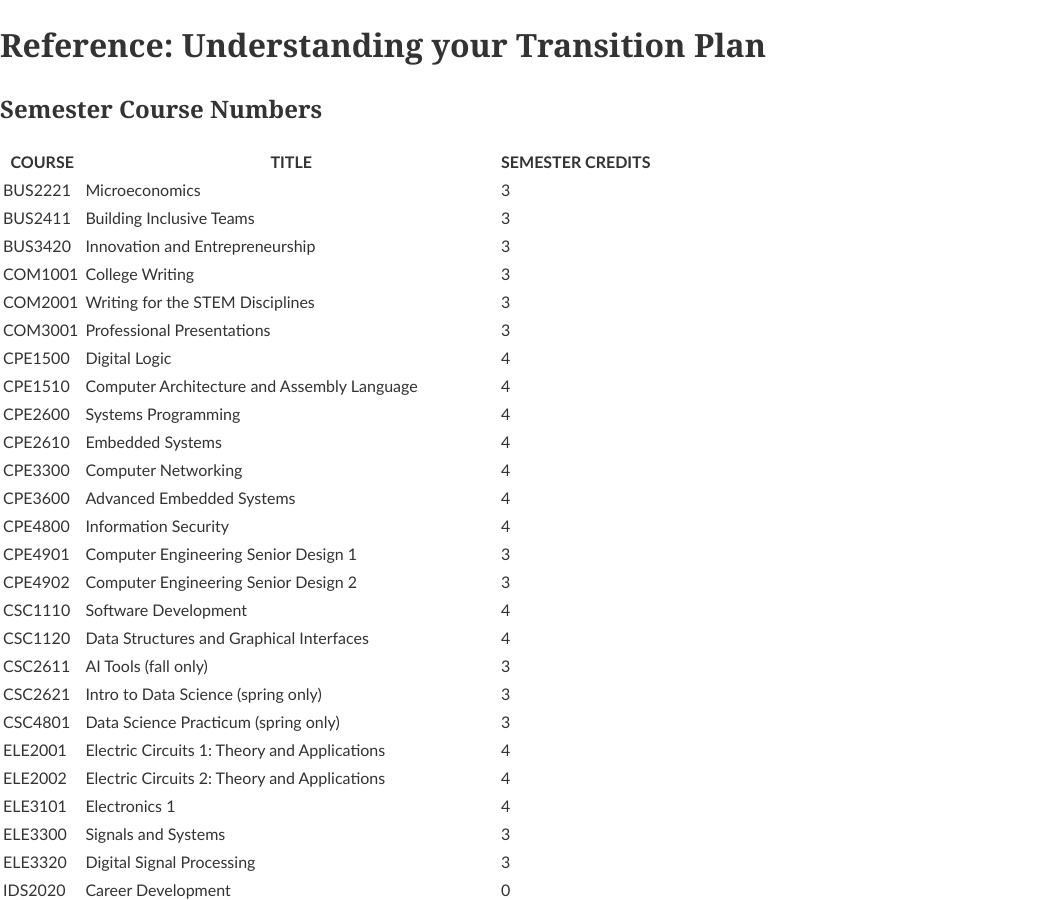
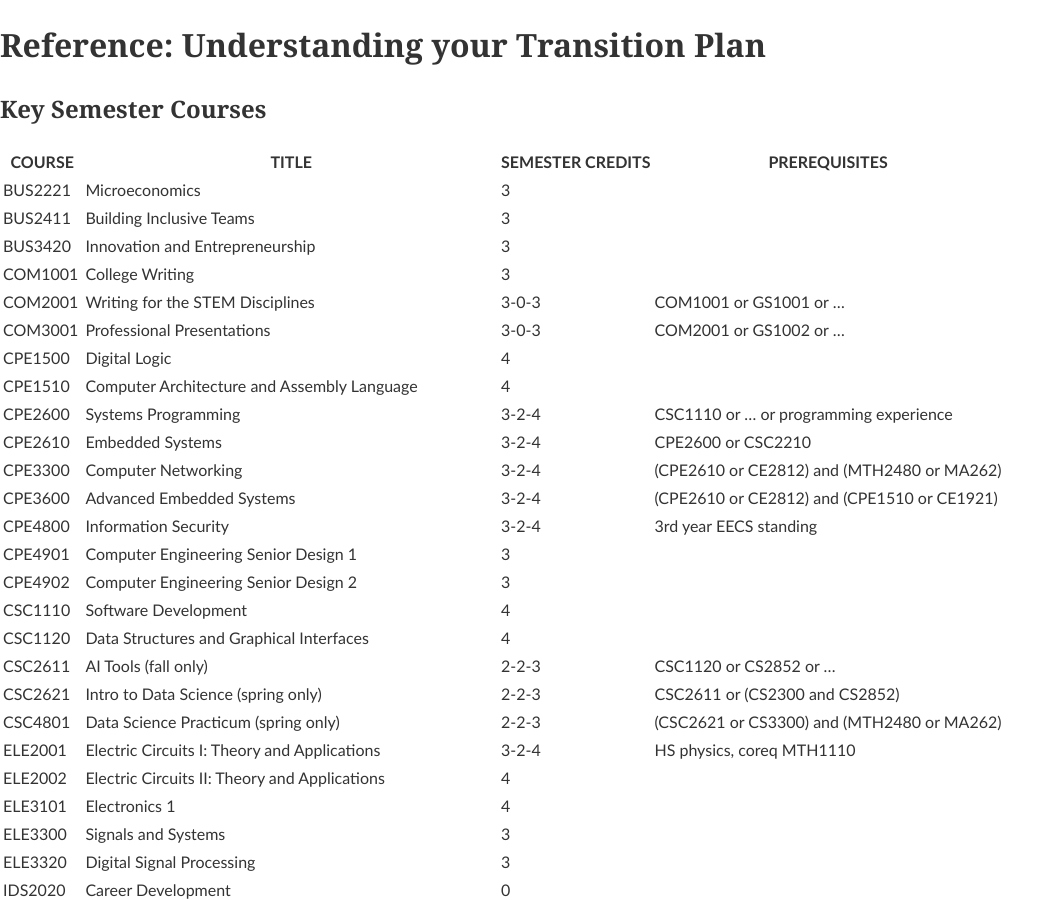
Before and after one commit to edurant/edurant.github.io, a Jekyll site: the page built from advising/semester-transition-ref.md, in a window 1280 px wide and 900 px high. Shown: the whole window, without its empty margins (0-1064 px from the left). Built offline with Jekyll 4.4.1, drawn with Linux system fonts in a browser that asks for light colours.

Commit message:
transition plan updates/corrections/details

```diff
--- a/advising/semester-transition-ref.md
+++ b/advising/semester-transition-ref.md
@@ -2,32 +2,32 @@
 title: "Reference: Understanding your Transition Plan"
 ---
 
-# Semester Course Numbers
+# Key Semester Courses
 
-COURSE | TITLE | SEMESTER CREDITS
--- | -- | --
+COURSE | TITLE | SEMESTER CREDITS | PREREQUISITES
+-- | -- | -- | --
 BUS2221 | Microeconomics | 3
 BUS2411 | Building Inclusive Teams | 3
 BUS3420 | Innovation and Entrepreneurship | 3
 COM1001 | College Writing | 3
-COM2001 | Writing for the STEM Disciplines | 3
-COM3001 | Professional Presentations | 3
+COM2001 | Writing for the STEM Disciplines | 3-0-3 | COM1001 or GS1001 or …
+COM3001 | Professional Presentations | 3-0-3 | COM2001 or GS1002 or …
 CPE1500 | Digital Logic | 4
 CPE1510 | Computer Architecture and Assembly Language | 4
-CPE2600 | Systems Programming | 4
-CPE2610 | Embedded Systems | 4
-CPE3300 | Computer Networking | 4
-CPE3600 | Advanced Embedded Systems | 4
-CPE4800 | Information Security | 4
+CPE2600 | Systems Programming | 3-2-4 | CSC1110 or … or programming experience
+CPE2610 | Embedded Systems | 3-2-4 | CPE2600 or CSC2210
+CPE3300 | Computer Networking | 3-2-4 | (CPE2610 or CE2812) and (MTH2480 or MA262)
+CPE3600 | Advanced Embedded Systems | 3-2-4 | (CPE2610 or CE2812) and (CPE1510 or CE1921)
+CPE4800 | Information Security | 3-2-4 | 3rd year EECS standing
 CPE4901 | Computer Engineering Senior Design 1 | 3
 CPE4902 | Computer Engineering Senior Design 2 | 3
 CSC1110 | Software Development | 4
 CSC1120 | Data Structures and Graphical Interfaces | 4
-CSC2611 | AI Tools (fall only) | 3
-CSC2621 | Intro to Data Science (spring only) | 3
-CSC4801 | Data Science Practicum (spring only) | 3
-ELE2001 | Electric Circuits 1: Theory and Applications | 4
-ELE2002 | Electric Circuits 2: Theory and Applications | 4
+CSC2611 | AI Tools (fall only) | 2-2-3 | CSC1120 or CS2852 or …
+CSC2621 | Intro to Data Science (spring only) | 2-2-3 | CSC2611 or (CS2300 and CS2852)
+CSC4801 | Data Science Practicum (spring only) | 2-2-3 | (CSC2621 or CS3300) and (MTH2480 or MA262)
+ELE2001 | Electric Circuits I: Theory and Applications | 3-2-4 | HS physics, coreq MTH1110
+ELE2002 | Electric Circuits II: Theory and Applications | 4
 ELE3101 | Electronics 1 | 4
 ELE3300 | Signals and Systems | 3
 ELE3320 | Digital Signal Processing | 3
```
Also changed, not shown: 1 other file.
